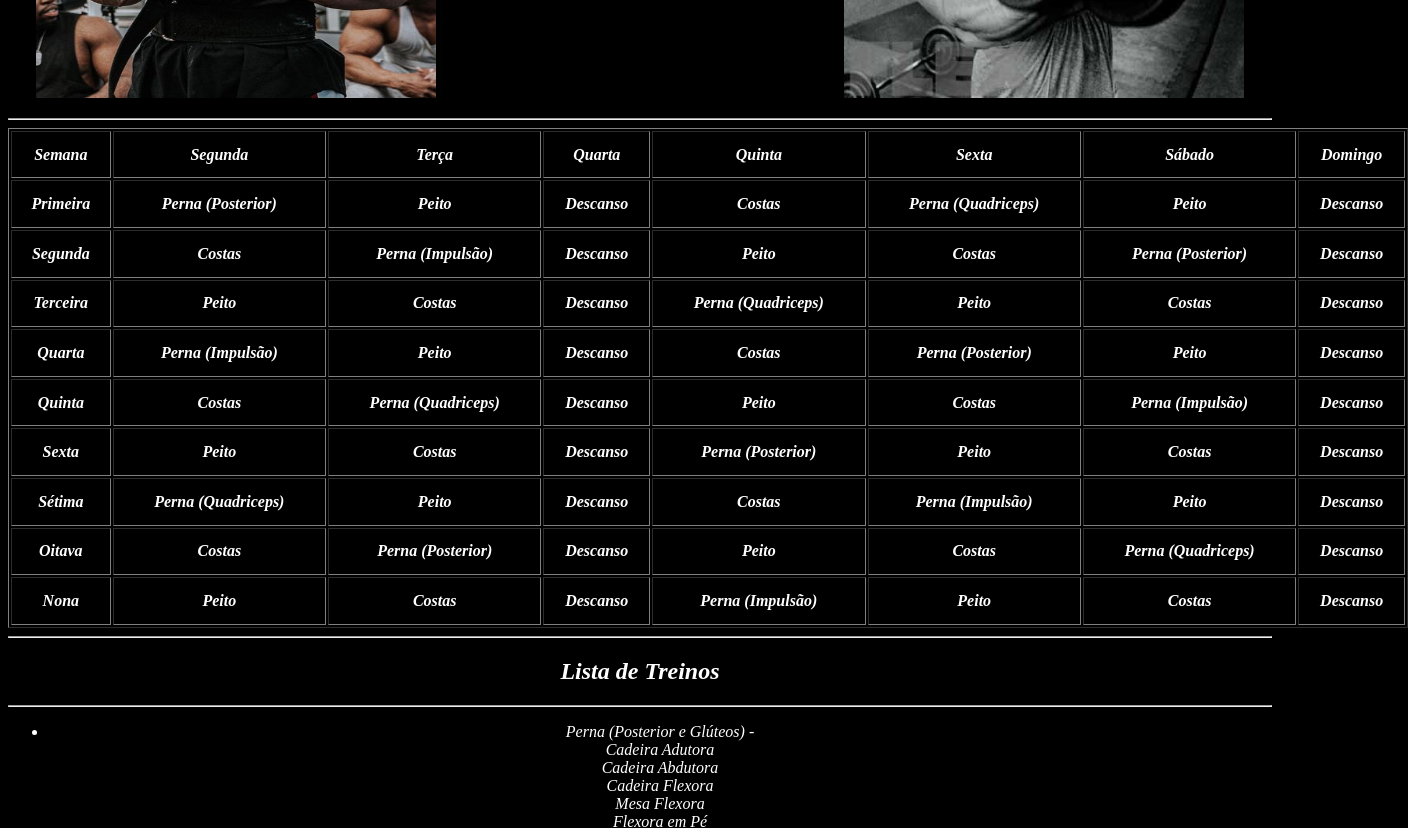
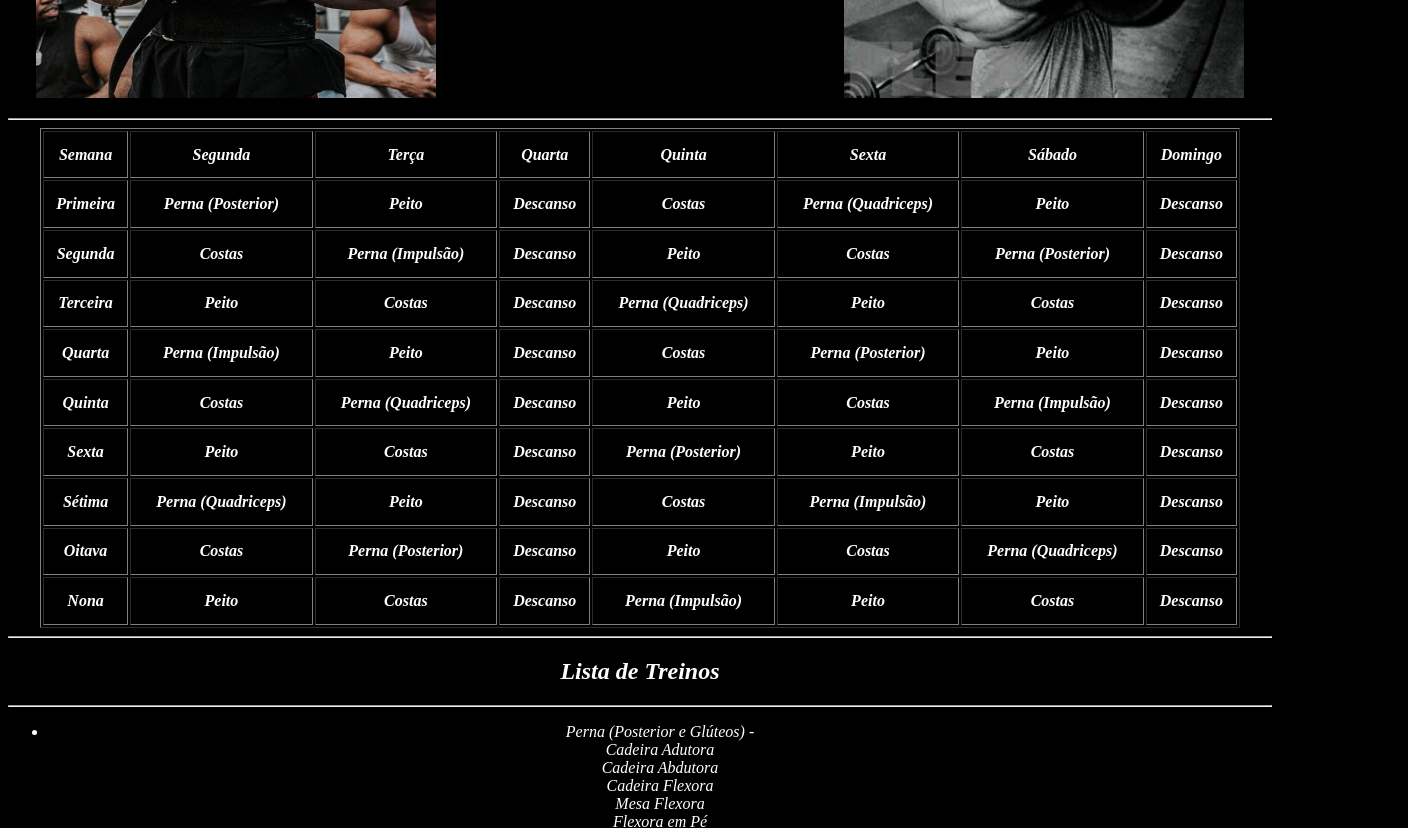
Before and after one commit to Siilvaxz7/Siilvaxz, a plain HTML site: page index5.html in a window 1280 px wide. Shown: the part 400-1228 px from the top of the page, 1408 px wide, since content can reach past the window. Drawn offline with Linux system fonts and the light colour scheme.

Commit message:
Update index5.html

```diff
--- a/index5.html
+++ b/index5.html
@@ -27,7 +27,7 @@
                     width="400" height="400"> <img src="Img/Arnold.jpeg" width="400" height="400"> </p>
             <!--TABELA-->
             <hr>
-            <table align="center" width="1400" height="500" border="1">
+            <table align="center" width="1200" height="500" border="1">
                 <tr>
                     <th> Semana </th>
                     <th> Segunda </th>
```
